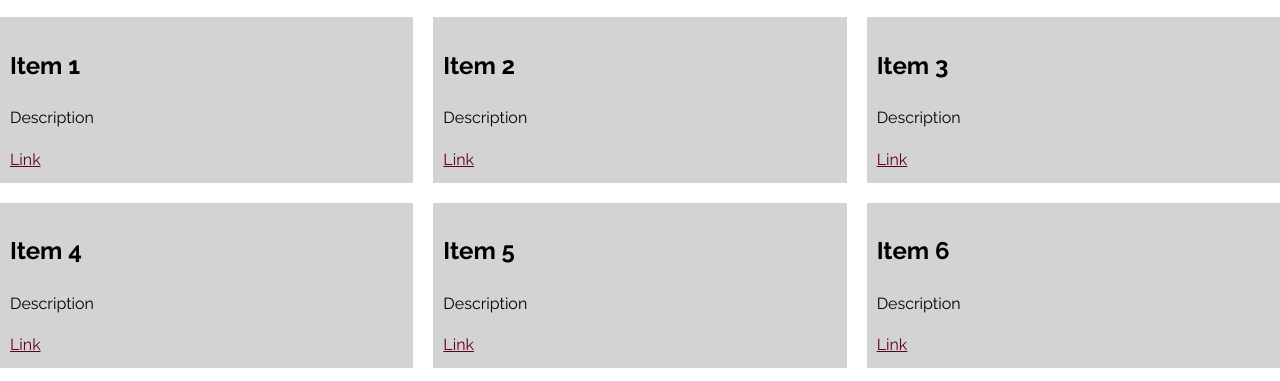
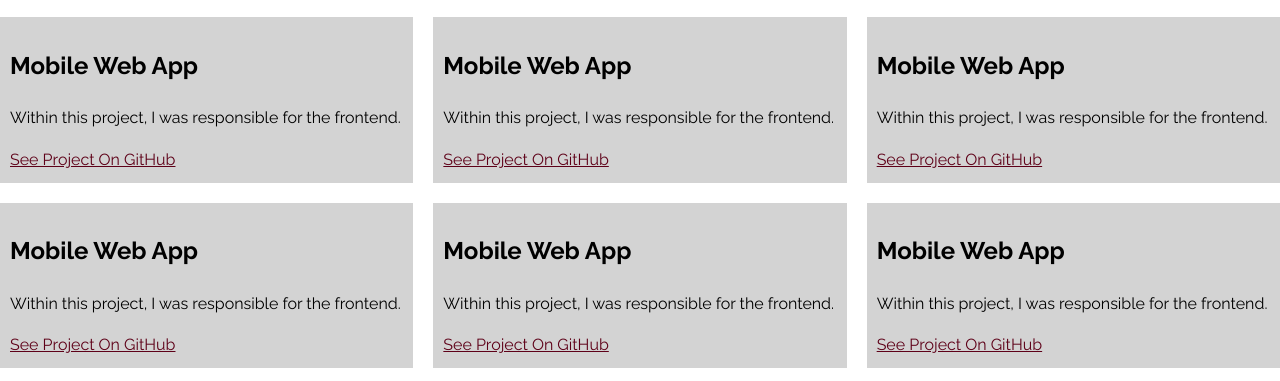
Before and after one commit to tblan21/portfolio-website, a plain HTML site: page work.html in a window 1280 px wide. Shown: the part 222-603 px from the top of the page. Drawn offline with nearby package versions, Linux system fonts and the light colour scheme.

Commit message:
Replaced placeholder text on work page

```diff
--- a/work.html
+++ b/work.html
@@ -34,46 +34,46 @@
             <h1>Work</h1>
             <div class="grid">
                 <div class="grid__item">
-                    <h2>Item 1</h2>
+                    <h2>Mobile Web App</h2>
                     <p>
-                        Description
+                        Within this project, I was responsible for the frontend.
                     </p>
-                    <a href="#">Link</a>
+                    <a href="#">See Project On GitHub</a>
                 </div>
                 <div class="grid__item">
-                    <h2>Item 2</h2>
+                    <h2>Mobile Web App</h2>
                     <p>
-                        Description
+                        Within this project, I was responsible for the frontend.
                     </p>
-                    <a href="#">Link</a>
+                    <a href="#">See Project On GitHub</a>
                 </div>
                 <div class="grid__item">
-                    <h2>Item 3</h2>
+                    <h2>Mobile Web App</h2>
                     <p>
-                        Description
+                        Within this project, I was responsible for the frontend.
                     </p>
-                    <a href="#">Link</a>
+                    <a href="#">See Project On GitHub</a>
                 </div>
                 <div class="grid__item">
-                    <h2>Item 4</h2>
+                    <h2>Mobile Web App</h2>
                     <p>
-                        Description
+                        Within this project, I was responsible for the frontend.
                     </p>
-                    <a href="#">Link</a>
+                    <a href="#">See Project On GitHub</a>
                 </div>
                 <div class="grid__item">
-                    <h2>Item 5</h2>
+                    <h2>Mobile Web App</h2>
                     <p>
-                        Description
+                        Within this project, I was responsible for the frontend.
                     </p>
-                    <a href="#">Link</a>
+                    <a href="#">See Project On GitHub</a>
                 </div>
                 <div class="grid__item">
-                    <h2>Item 6</h2>
+                    <h2>Mobile Web App</h2>
                     <p>
-                        Description
+                        Within this project, I was responsible for the frontend.
                     </p>
-                    <a href="#">Link</a>
+                    <a href="#">See Project On GitHub</a>
                 </div>
             </div>
         </section>
```
